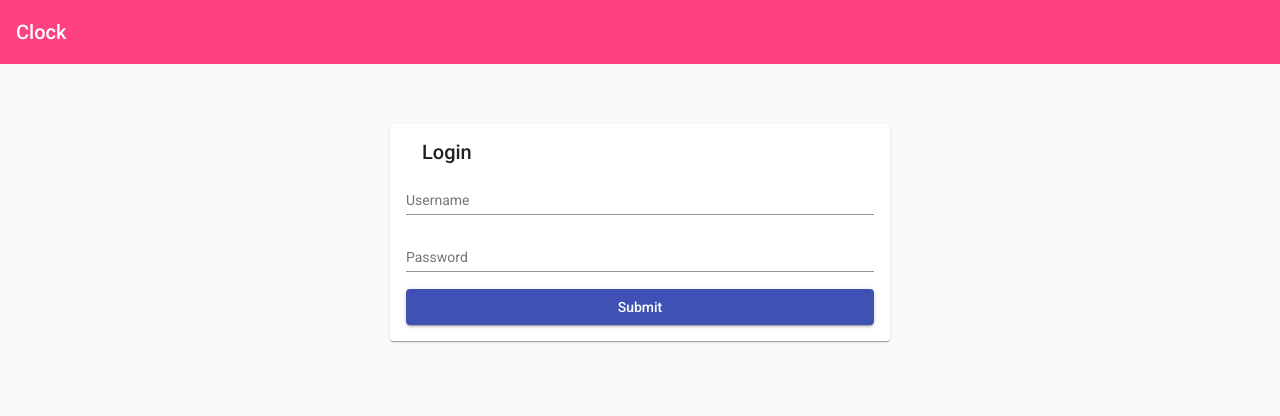
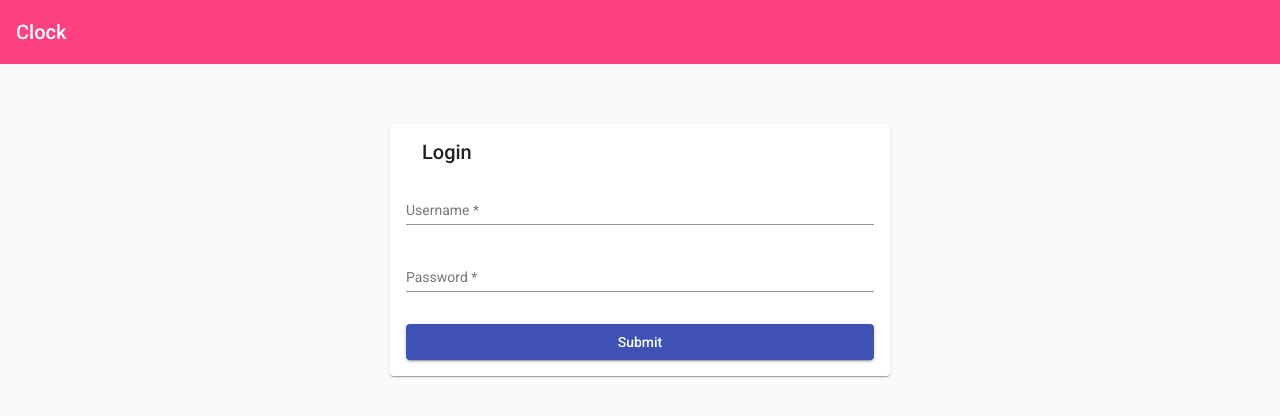
Before and after one commit to han003/clock, an Angular app: page / in a window 1280 px wide. Shown: the top 416 px of the page. Built offline with nearby package versions, Linux system fonts and the light colour scheme.

Commit message:
Add form validation

```diff
--- a/src/app/login/login.component.html
+++ b/src/app/login/login.component.html
@@ -3,16 +3,19 @@
     <mat-card-title>Login</mat-card-title>
   </mat-card-header>
   <mat-card-content>
-    <form [formGroup]="loginForm" (ngSubmit)="login(loginForm.value)" fxLayout="column">
+    <form [formGroup]="loginForm" (ngSubmit)="login(loginForm)" fxLayout="column" autocomplete="off" novalidate>
       <mat-form-field>
-        <input type="text" matInput placeholder="Username" formControlName="username">
+        <input type="email" matInput placeholder="Username" formControlName="username">
+        <mat-error *ngIf="loginForm.get('username').errors?.required">Enter username</mat-error>
+        <mat-error *ngIf="loginForm.get('username').errors?.email">Not a valid email</mat-error>
       </mat-form-field>
 
       <mat-form-field>
-        <input matInput placeholder="Password" [type]="hide ? 'password' : 'text'" formControlName="password">
+        <input matInput placeholder="Password" type="password" formControlName="password">
+        <mat-error *ngIf="loginForm.get('password').errors?.required">Enter password</mat-error>
       </mat-form-field>
 
-      <button mat-raised-button color="primary">Submit</button>
+      <button id="submit-btn" mat-raised-button color="primary">Submit</button>
     </form>
   </mat-card-content>
 </mat-card>
--- a/src/app/login/login.component.scss
+++ b/src/app/login/login.component.scss
@@ -0,0 +1,7 @@
+#submit-btn {
+  margin-top: 15px;
+}
+
+mat-form-field {
+  margin-top: 10px;
+}
--- a/src/app/login/login.component.ts
+++ b/src/app/login/login.component.ts
@@ -1,5 +1,5 @@
 import {Component, OnInit} from '@angular/core';
-import {Form, FormBuilder} from "@angular/forms";
+import {FormBuilder, FormControl, FormGroup, Validators} from "@angular/forms";
 
 @Component({
   selector: 'clock-login',
@@ -7,21 +7,30 @@ import {Form, FormBuilder} from "@angular/forms";
   styleUrls: ['./login.component.scss']
 })
 export class LoginComponent implements OnInit {
-  private hide: boolean;
-  private loginForm: any;
+  private loginForm: FormGroup;
+  private username: string;
+  private password: string;
 
   constructor(private formBuilder: FormBuilder) {
   }
 
   ngOnInit() {
-    this.hide = true;
     this.loginForm = this.formBuilder.group({
-      username: '',
-      password: ''
+      username: new FormControl(this.username, [
+        Validators.required,
+        Validators.email
+      ]),
+      password: new FormControl(this.password, [
+        Validators.required
+      ])
     })
   }
 
-  login(value) {
-    console.log(`Pressed login`, value);
+  login(form: FormGroup) {
+    console.log(`Pressed login`, form);
+
+    if (form.valid) {
+      console.log(`form is valid`, );
+    }
   }
 }
```
